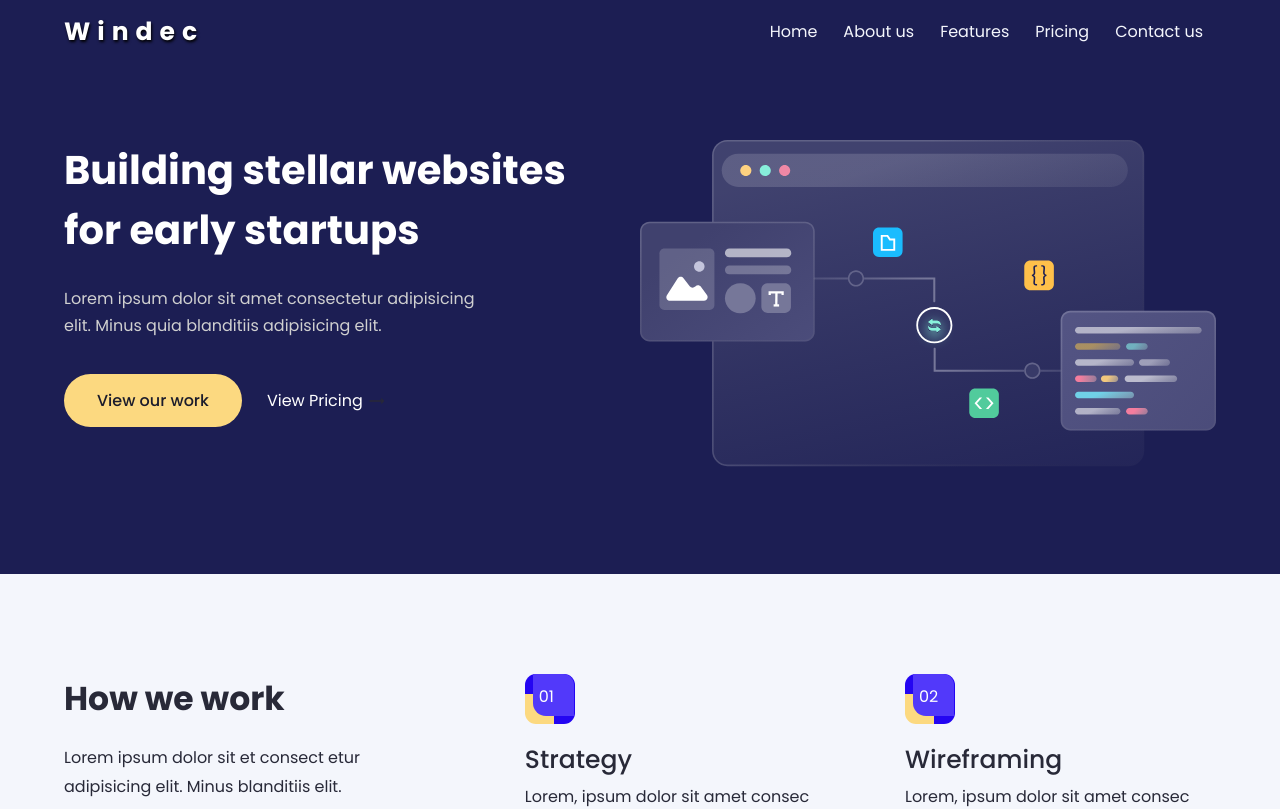
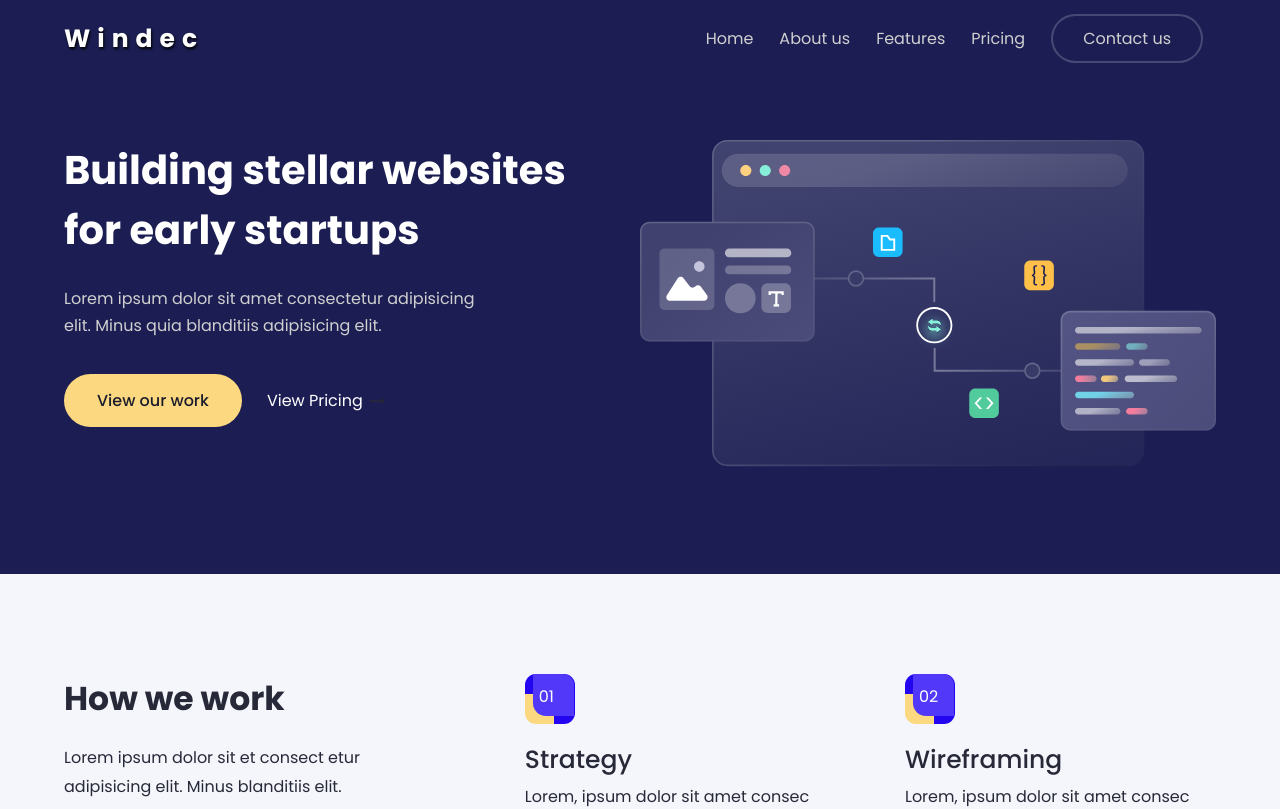
Before and after one commit to Meldy2503/Windec, a React (Create React App) app: page / in a window 1280 px wide. Shown: the top 809 px of the page. Built offline with nearby package versions, Linux system fonts and the light colour scheme.

Commit message:
modify navbar

```diff
--- a/src/components/Navbar/Styled.js
+++ b/src/components/Navbar/Styled.js
@@ -18,7 +18,6 @@
   align-items: center;
   justify-content: space-between;
   position: relative;
-  margin-top: .5rem;
   z-index: 2000;
 
   .openMenu {
@@ -63,13 +62,12 @@
 
   li a {
     text-decoration: none;
-    color: ${({theme}) => theme.colors.primary5};
+    color: ${({theme}) => theme.colors.tertiary2};
 
 
     &:hover {
-      border-bottom: 2px solid ${({theme}) => theme.colors.primary5};
-      padding-bottom: .2rem;
-    }
+     color: #fff;
+   }
 
       @media screen and (max-width: ${({theme}) => theme.mediaQuery.mobile}) {
         text-align: left;
@@ -77,15 +75,6 @@
         display: block;
         margin-bottom: .5rem;
 
-        /* li a:last-child {
-          padding-bottom: 4rem;
-        } */
-
-        /* .button {
-          border: none;
-          background-color: red;
-
-        } */
 
         &:hover {
            color: ${({theme}) => theme.colors.secondary1};
@@ -94,7 +83,24 @@
   }
 `;
 export const ContactUs = styled.div`
-  margin-left: 1rem;
+  background-color: ${({theme}) => theme.colors.primary2};
+  border: 2px solid #F4F6FC33;
+  padding: 1rem 3rem;
+  border-radius: 3rem;
+
+     &:hover {
+      border: 2px solid #FFF;
+  }
+
+  @media screen and (max-width: ${({theme}) => theme.mediaQuery.mobile}) {
+  background-color: transparent;
+  border: none;
+  padding: 0rem;
+
+     &:hover {
+      color: ${({theme}) => theme.colors.secondary1};
+      border: none;
+  }}
 `;
 
 export const NavTitle = styled.h3`
--- a/src/components/Navbar/index.js
+++ b/src/components/Navbar/index.js
@@ -1,6 +1,5 @@
 import React from 'react';
 import { NavContainer, Links, NavTitle, MenuIcon, ContactUs } from "./Styled";
-import { Button } from "../reusableComponents/ButtonStyled";
 import { Link } from "react-router-dom";
 import { FaBars } from "react-icons/fa";
 import { AiOutlineClose } from "react-icons/ai";
@@ -31,19 +30,10 @@
                     <Link onClick={closeMenuLink} to="/">Pricing</Link>
                 </li>
                 <li>
+                    <ContactUs>
                     <Link onClick={closeMenuLink} to="/">Contact us</Link>
+                    </ContactUs>
                 </li>
-                {/* <ContactUs>
-                    <Button
-                       border= "2px solid #F4F6FC33"
-                       bgc= "#1C1E53"
-                       color= "#fff"
-                       bgh= "#1C1E53"
-                       bh= "2px solid #F4F6FC"
-                       padding= "1rem 2.9rem"
-                       onClick={closeMenuLink}
-                    >Contact us</Button>
-                </ContactUs> */}
             </ul>
 
         <MenuIcon onClick={handleClick}>
```
